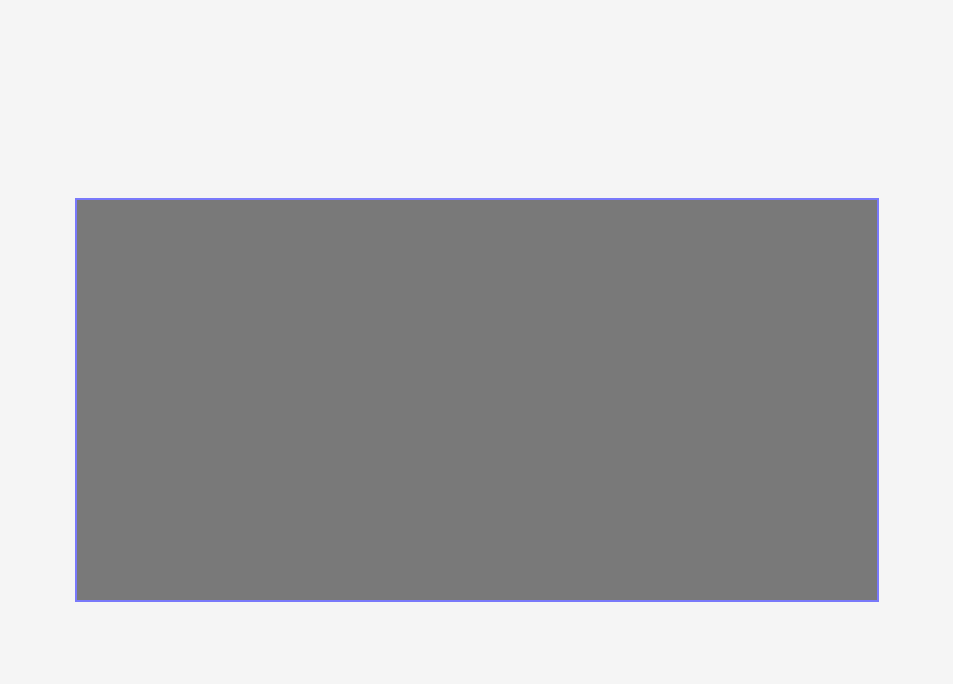
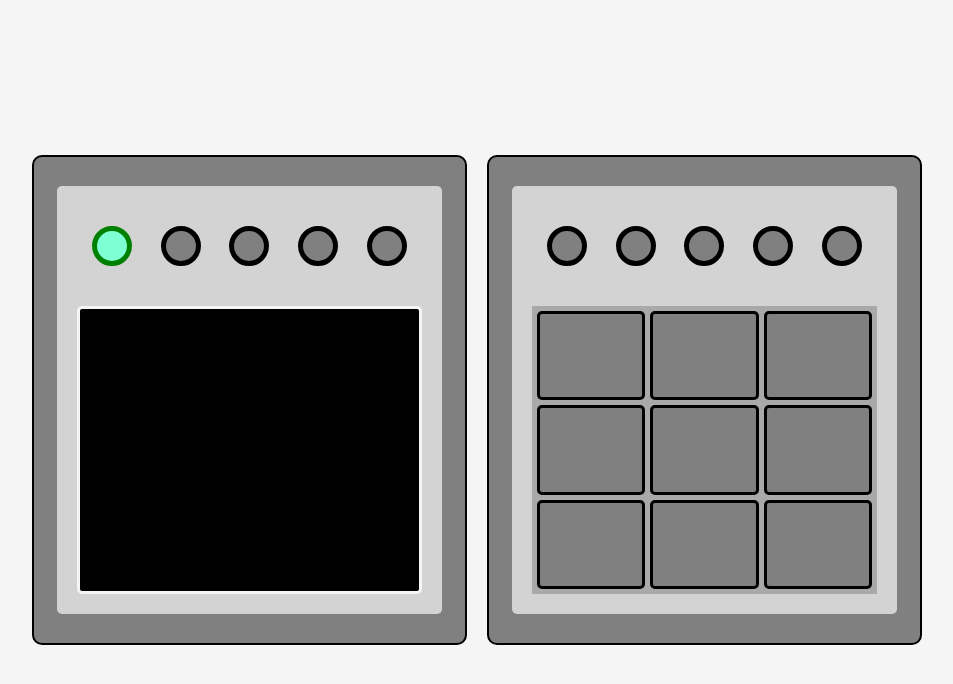
Before and after one commit to dylanyool/SimonDice_AmongUS, a plain HTML site: page index.html in a window 1280 px wide. Shown: the whole page, without its empty margins (163-1116 px from the left). Drawn offline with Linux system fonts and the light colour scheme.

Commit message:
[MOD]Primera version del disenio

```diff
--- a/css/style.css
+++ b/css/style.css
@@ -1,18 +1,106 @@
 body {
     display: flex;
-    background-color:whitesmoke;
+    background-color: whitesmoke;
     align-items: center;
     align-content: center;
     justify-content: center;
     height: 100vh;
-
 }
 
-.game{
+.game {
+    display: grid;
+    grid-template-columns: 1fr 1fr;
+    gap: 20px;
+    width: 900px;
+    height: 500px;
+    background-color: g;
+    padding: 5px;
+    box-sizing: border-box;
+}
+
+.simon {
+    background-color: gray;
     display: flex;
-    width: 800px;
-    height: 400px;
-    background-color: black ;
-    opacity: 0.5;
-    border: 2px solid blue;
+    justify-content: center;
+    align-items: center;
+    border-radius: 10px;
+    border: 2px solid black;
 }
+
+.userTbl {
+    background-color: gray;
+    display: flex;
+    justify-content: center;
+    border-radius: 10px;
+    align-items: center;
+    border: 2px solid black;
+}
+
+.tablero {
+    background-color: lightgray;
+    border-radius: 5px;
+    display: grid;
+    grid-template-rows: .2fr 1fr;
+    gap: 20px;
+    width: 80%;
+    height: 80%;
+    padding: 20px;
+}
+
+.pad {
+    background-color: darkgrey;
+    opacity: 1;
+    display: grid;
+    gap: 5px;
+    padding: 5px;
+    grid-template-rows: repeat(3, 1fr);
+    grid-template-columns: repeat(3, 1fr);
+    --align-self: flex-end;
+    width: 100%;
+    height: 100%;
+    box-sizing: border-box;
+}
+
+.num {
+    border: 3px solid black;
+    border-radius: 5px;
+    background-color: gray;
+    box-shadow: 5px;
+}
+
+.level {
+    border-radius: 50%;
+    width: 30px;
+    height: 30px;
+    background-color: grey;
+    border: 5px solid black;
+}
+
+.indicator {
+    display: flex;
+    flex-direction: row;
+    justify-content: space-around;
+    align-items: center;
+    width: 100%;
+    height: 80px;
+}
+
+.empty {
+    background-color: black;
+    border-radius: 0px;
+    border: 2px solid black;
+}
+
+.ligthIt {
+    background-color: cornflowerblue;
+}
+
+.indicator .ligthIt {
+    background-color: aquamarine;
+    border: 5px solid green;
+}
+
+.simon .tablero .pad {
+    border: 3px solid whitesmoke;
+    border-radius: 5px;
+}
--- a/index.html
+++ b/index.html
@@ -1,5 +1,6 @@
 <!DOCTYPE html>
 <html lang="en">
+
 <head>
     <meta charset="UTF-8">
     <meta name="viewport" content="width=device-width, initial-scale=1.0">
@@ -7,9 +8,57 @@
     <link rel="stylesheet" href="css/style.css">
     <link rel="stylesheet" href="css/normalize.css">
 </head>
+
 <body>
     <section class="game">
 
+        <div class="simon">
+            <div class="tablero">
+                <div class="indicator">
+                    <div id="lvl1" class="level ligthIt"></div>
+                    <div id="lvl2" class="level"></div>
+                    <div id="lvl3" class="level"></div>
+                    <div id="lvl4" class="level"></div>
+                    <div id="lvl5" class="level"></div>
+                </div>
+                <div class="pad empty">
+                    <div id="s1" class="num empty"></div>
+                    <div id="s2" class="num empty"></div>
+                    <div id="s3" class="num empty"></div>
+                    <div id="s4" class="num empty"></div>
+                    <div id="s5" class="num empty"></div>
+                    <div id="s6" class="num empty"></div>
+                    <div id="s7" class="num empty"></div>
+                    <div id="s8" class="num empty"></div>
+                    <div id="s9" class="num empty"></div>
+                </div>
+            </div>
+        </div>
+
+        <div class="userTbl">
+            <div class="tablero">
+                <div class="indicator">
+                    <div id="lvl1" class="level"></div>
+                    <div id="lvl2" class="level"></div>
+                    <div id="lvl3" class="level"></div>
+                    <div id="lvl4" class="level"></div>
+                    <div id="lvl5" class="level"></div>
+                </div>
+                <div class="pad">
+                    <div id="u1" class="num"></div>
+                    <div id="u2" class="num"></div>
+                    <div id="u3" class="num"></div>
+                    <div id="u4" class="num"></div>
+                    <div id="u5" class="num"></div>
+                    <div id="u6" class="num"></div>
+                    <div id="u7" class="num"></div>
+                    <div id="u8" class="num"></div>
+                    <div id="u9" class="num"></div>
+                </div>
+            </div>
+        </div>
+
     </section>
 </body>
+
 </html>
```
